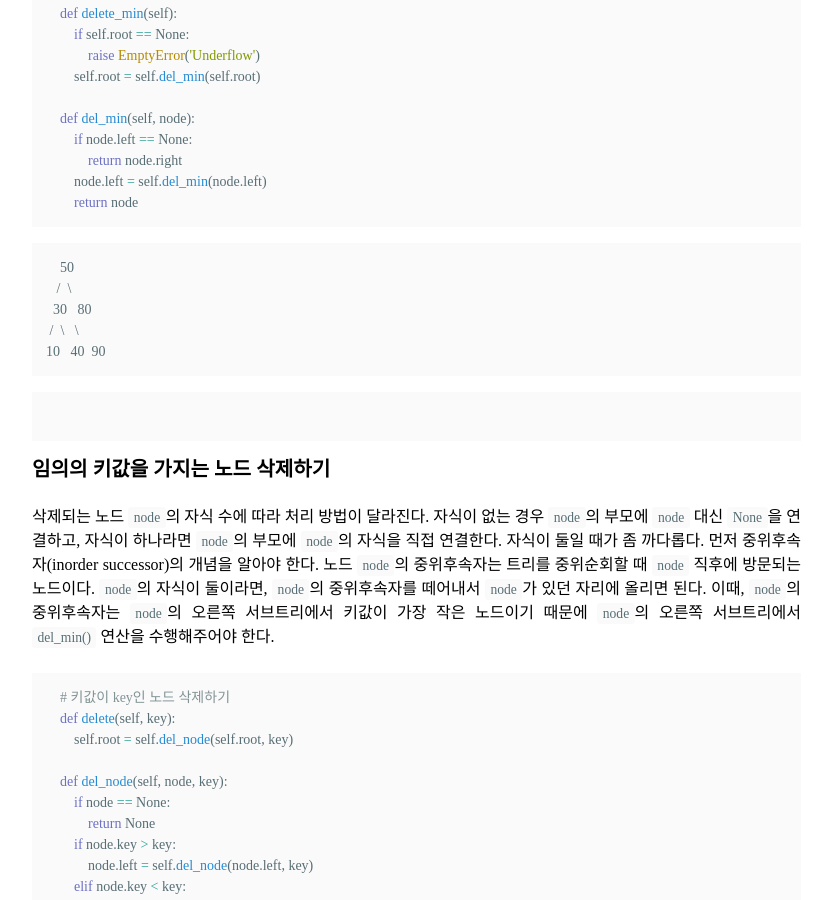
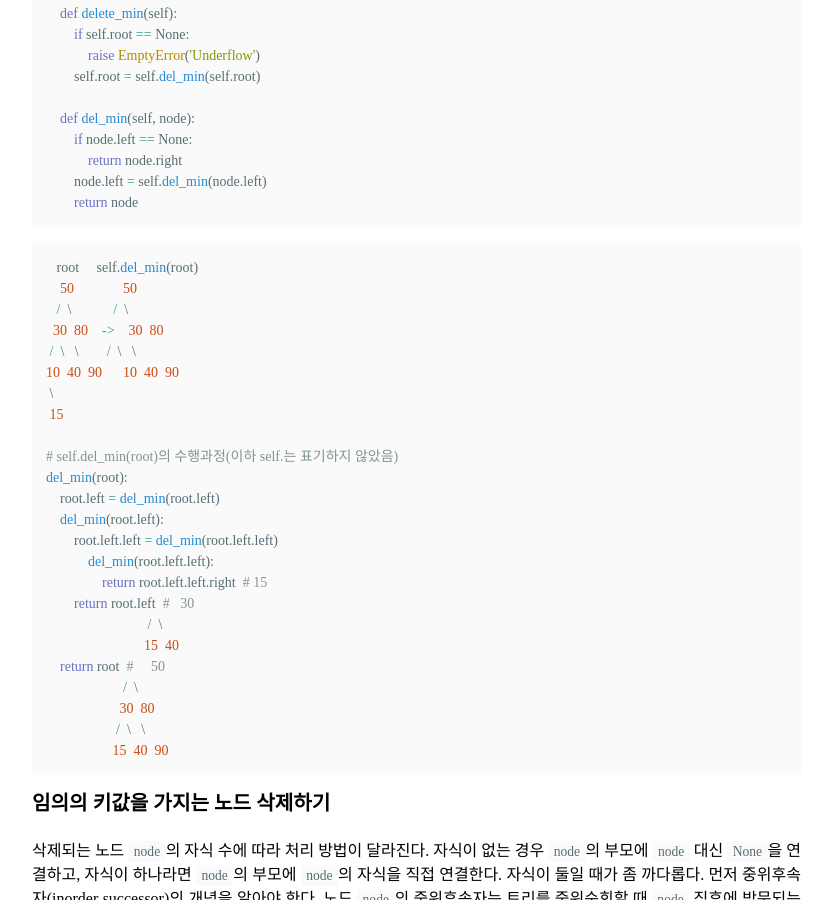
Before and after one commit to boreum0302/blog, a Jekyll site: the page built from _posts/2020-04-07-search-tree.md, in a window 1280 px wide and 900 px high, scrolled down 2595 px. Shown: the whole window, without its empty margins (335-1167 px from the left). Built offline with Jekyll 4.4.1, drawn with Linux system fonts in a browser that asks for light colours; nearby versions of some CDN libraries; some web fonts are replaced.

Commit message:
Update 2020-04-07-search-tree.md

````diff
--- a/_posts/2020-04-07-search-tree.md
+++ b/_posts/2020-04-07-search-tree.md
@@ -98,16 +98,31 @@ class BST:
         return node
 ```
 
-```
-    50
-   /  \
-  30   80
- /  \   \
-10   40  90
-```
+```python
+   root     self.del_min(root)
+    50              50
+   /  \            /  \
+  30  80    ->    30  80
+ /  \   \        /  \   \
+10  40  90      10  40  90
+ \
+ 15
 
-```
-
+# self.del_min(root)의 수행과정(이하 self.는 표기하지 않았음)
+del_min(root):
+    root.left = del_min(root.left)
+    del_min(root.left):
+        root.left.left = del_min(root.left.left)
+            del_min(root.left.left):
+                return root.left.left.right  # 15
+        return root.left  #   30
+                             /  \
+                            15  40
+    return root  #     50
+                      /  \
+                     30  80
+                    /  \   \
+                   15  40  90
 ```
 
 ### 임의의 키값을 가지는 노드 삭제하기
@@ -160,8 +175,6 @@ class BST:
         return node
 ```
 
-![(3)]({{ '/images/2020-04-07-(3).png' }}){: .align-center}
-
 ### 연산의 수행시간 계산하기
 탐색, 삽입, 삭제 연산의 수행시간은 이진탐색트리의 높이에 비례한다. 따라서 최악의 경우에 수행시간은  $$O(N)$$이다. 하지만 빈 이진탐색트리에 랜덤하게 선택된 $$N$$개의 키를 삽입할 때 트리의 높이는 약 $$1.39logN$$임이 알려져 있기에 평균 수행시간은 $$O(N)$$보다 작다.
 
````
